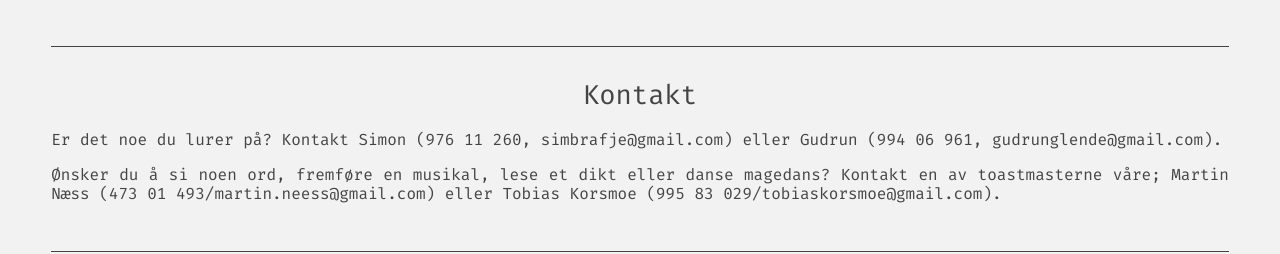
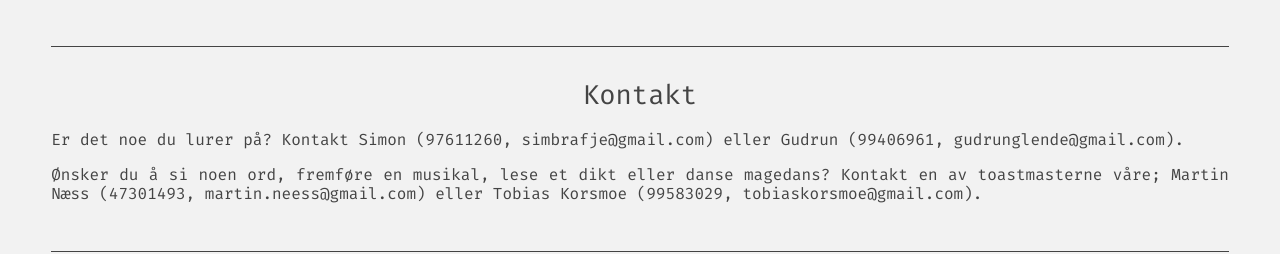
Before and after one commit to melhoos/gudrunogsimon, a React (Create React App) app: page / in a window 1280 px wide. Shown: the part 3300-3554 px from the top of the page. Built offline with nearby package versions, Linux system fonts and the light colour scheme.

Commit message:
Update Contact.jsx

```diff
--- a/src/Contact.jsx
+++ b/src/Contact.jsx
@@ -7,10 +7,10 @@ const Contact = () => {
         Kontakt
       </h1>
       <p>
-        Er det noe du lurer på? Kontakt Simon (976 11 260, simbrafje@gmail.com) eller Gudrun (994 06 961, gudrunglende@gmail.com).
+        Er det noe du lurer på? Kontakt Simon (97611260, simbrafje@gmail.com) eller Gudrun (99406961, gudrunglende@gmail.com).
       </p>
       <p>
-        Ønsker du å si noen ord, fremføre en musikal, lese et dikt eller danse magedans? Kontakt en av toastmasterne våre; Martin Næss (473 01 493/martin.neess@gmail.com) eller Tobias Korsmoe (995 83 029/tobiaskorsmoe@gmail.com).
+        Ønsker du å si noen ord, fremføre en musikal, lese et dikt eller danse magedans? Kontakt en av toastmasterne våre; Martin Næss (47301493, martin.neess@gmail.com) eller Tobias Korsmoe (99583029, tobiaskorsmoe@gmail.com).
       </p>
     </div>
   );
```
